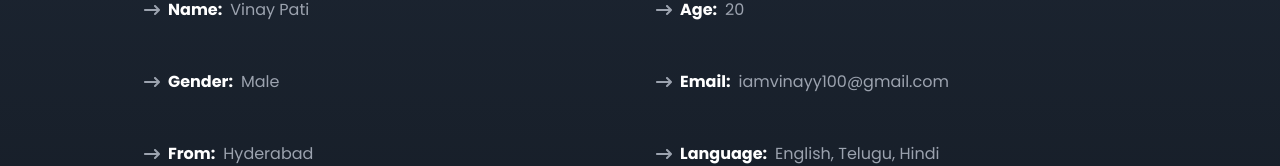
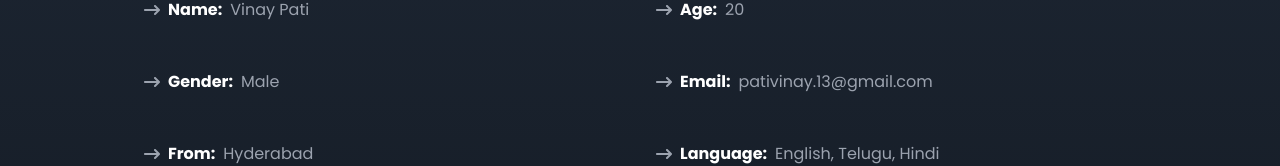
Before and after one commit to Vinay1319/my-portfolio, a React (Create React App) app: page /education in a window 1280 px wide. Shown: the part 378-544 px from the top of the page. Built offline with nearby package versions, Linux system fonts and the light colour scheme.

Commit message:
resume updated

```diff
--- a/src/components/Education.jsx
+++ b/src/components/Education.jsx
@@ -52,7 +52,7 @@ const Education = () => {
     { title: 'Name', value: 'Vinay Pati' },
     { title: 'Age', value: 20 },
     { title: 'Gender', value: 'Male' },
-    { title: 'Email', value: 'iamvinayy100@gmail.com' },
+    { title: 'Email', value: 'pativinay.13@gmail.com' },
     { title: 'From', value: 'Hyderabad' },
     { title: 'Language', value: 'English, Telugu, Hindi' },
     { title: 'Work', value: 'Student' },
```
Also changed, not shown: 1 other file (tests, documents, lock files or other folders).
